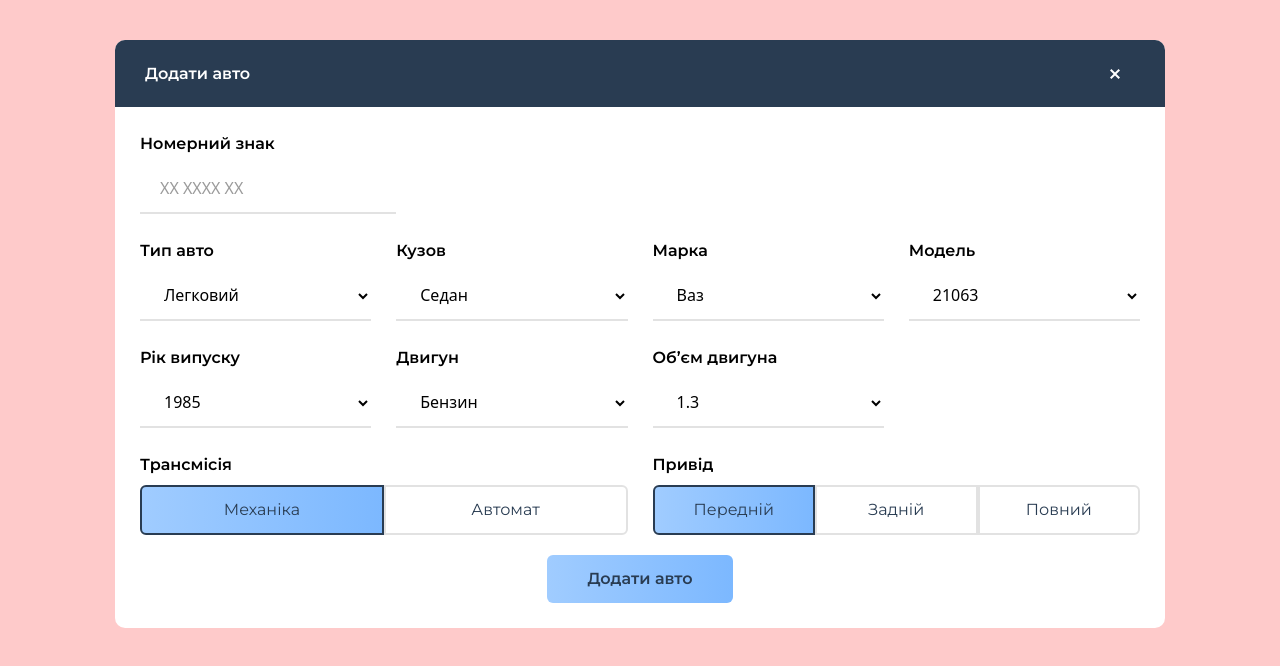
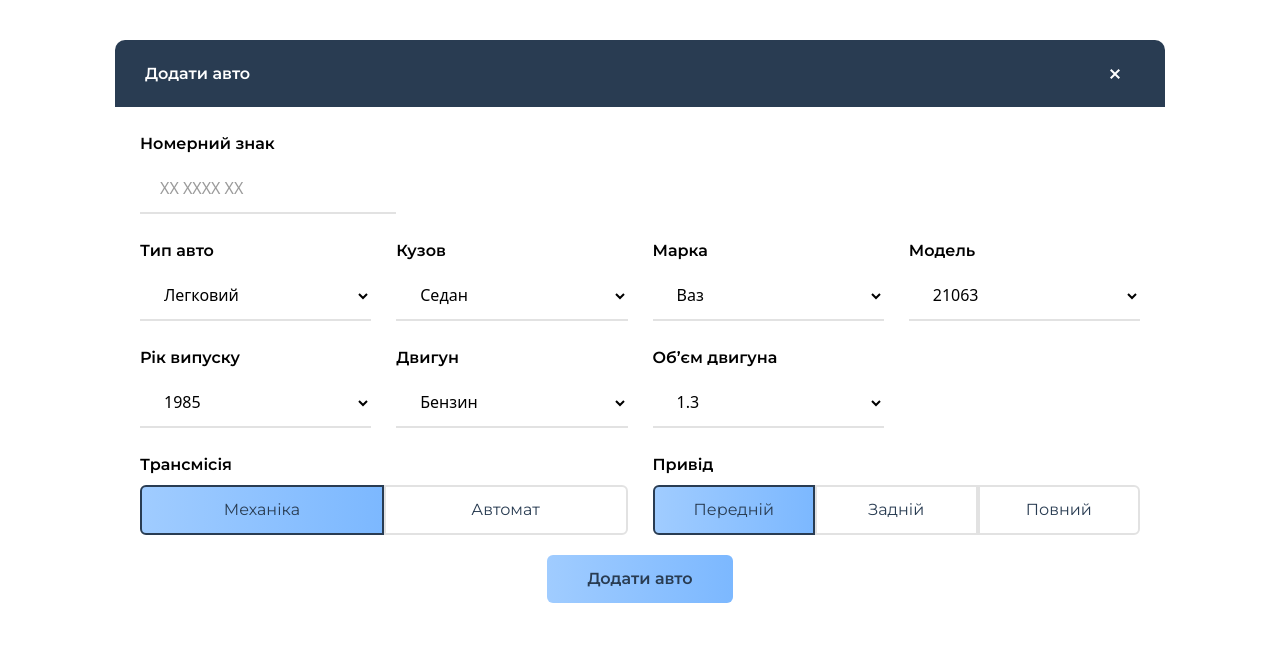
Before and after one commit to NazarH2ONyzhnyk/zapchasti.group, a website: page public/add-car.html in a window 1280 px wide. Drawn offline with Linux system fonts and the light colour scheme.

Commit message:
виправлення фону

```diff
--- a/public/add-car.html
+++ b/public/add-car.html
@@ -8,7 +8,7 @@
     <link rel="stylesheet" href="./css/style.css">
 </head>
 <body>
-    <div class="fixed top-0 left-0 w-full h-full py-10 px-4 bg-red-200 overflow-y-auto">
+    <div class="fixed top-0 left-0 w-full h-full py-10 px-4 bg-white overflow-y-auto">
 
         <div class="w-full lg:w-[1050px] mx-auto rounded-[10px] h-auto bg-white overflow-hidden">
 
```
Also changed, not shown: public/add-request.html (+1 -1 lines).
